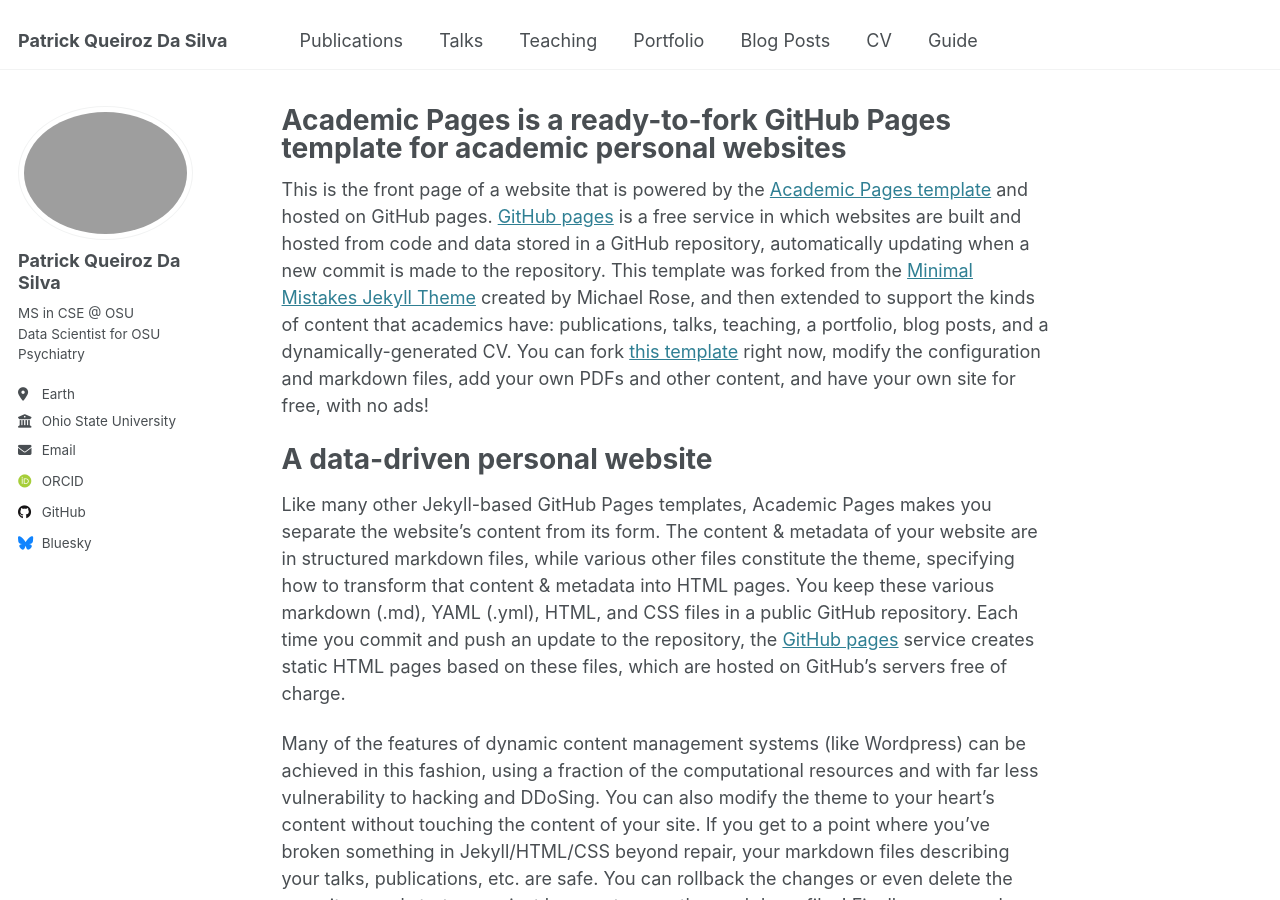
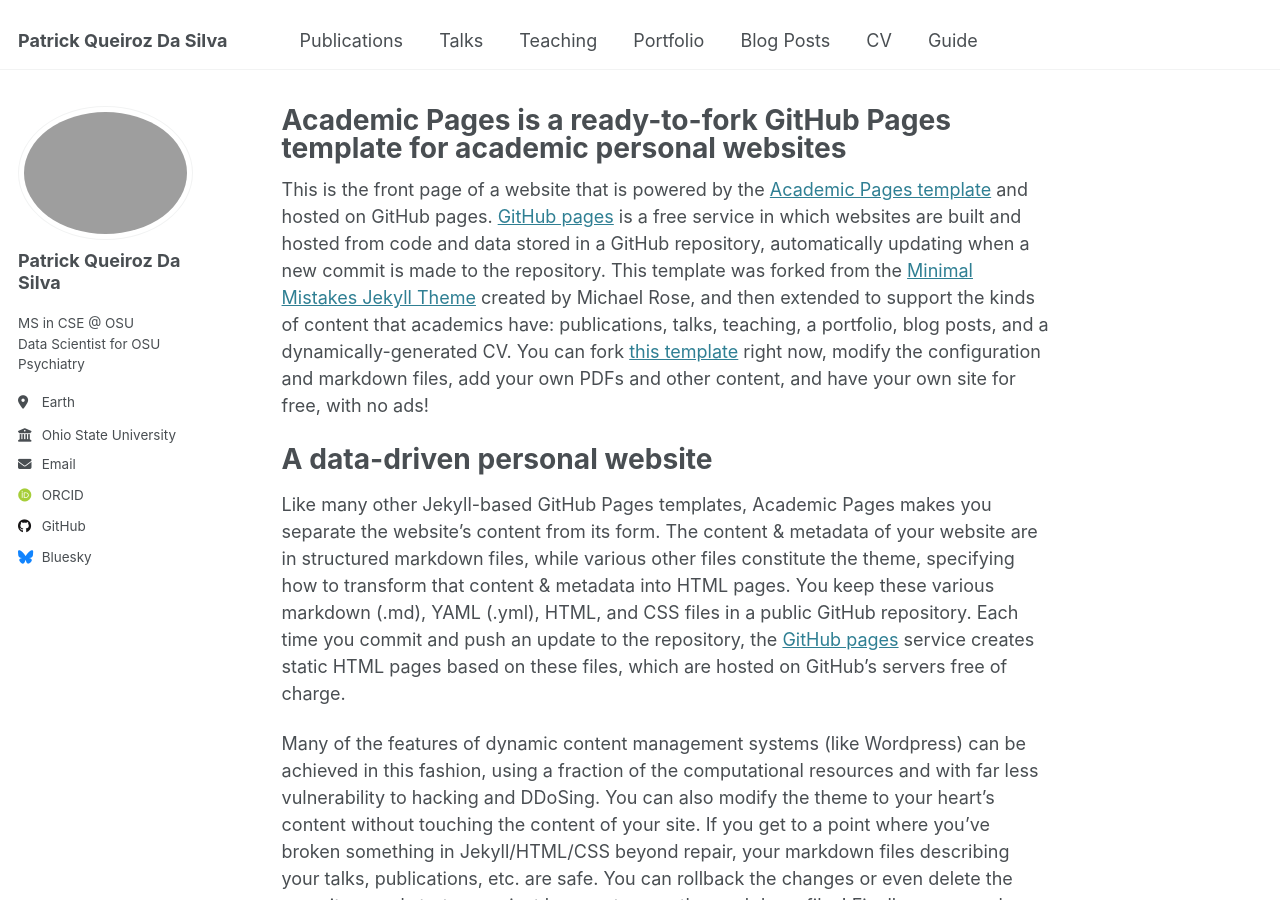
Before and after one commit to patqdasilva/patqdasilva.github.io, a Jekyll site: the page built from _pages/about.md, in a window 1280 px wide and 900 px high. Built offline with Jekyll 4.4.1, drawn with Linux system fonts in a browser that asks for light colours; some web fonts are replaced.

```diff
--- a/_config.yml
+++ b/_config.yml
@@ -25,8 +25,8 @@ author:
   avatar           : "pqd_headshot_square.JPG"
   name             : "Patrick Queiroz Da Silva"
   pronouns         : # example: "she/her"
-  bio              : "MS in CSE @ OSU<br>Data Scientist for OSU Psychiatry"
-  location         : "Earth"
+  bio              : "<p>MS in CSE @ OSU<br>Data Scientist for OSU Psychiatry"
+  location         : "Earth</p>"
   employer         : "Ohio State University"
   uri              : # URL
   email            : "dasilva.30@osu.edu"
```
